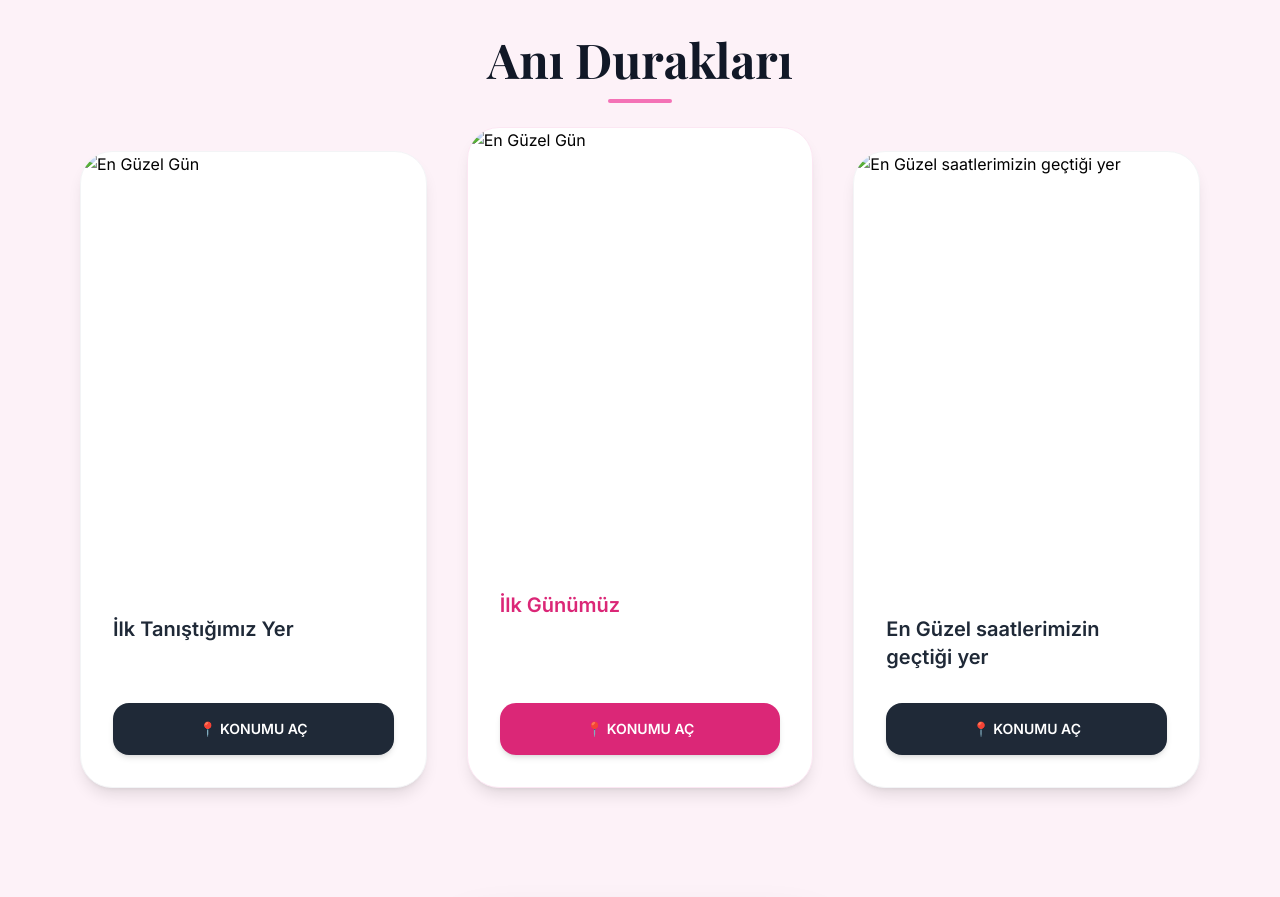
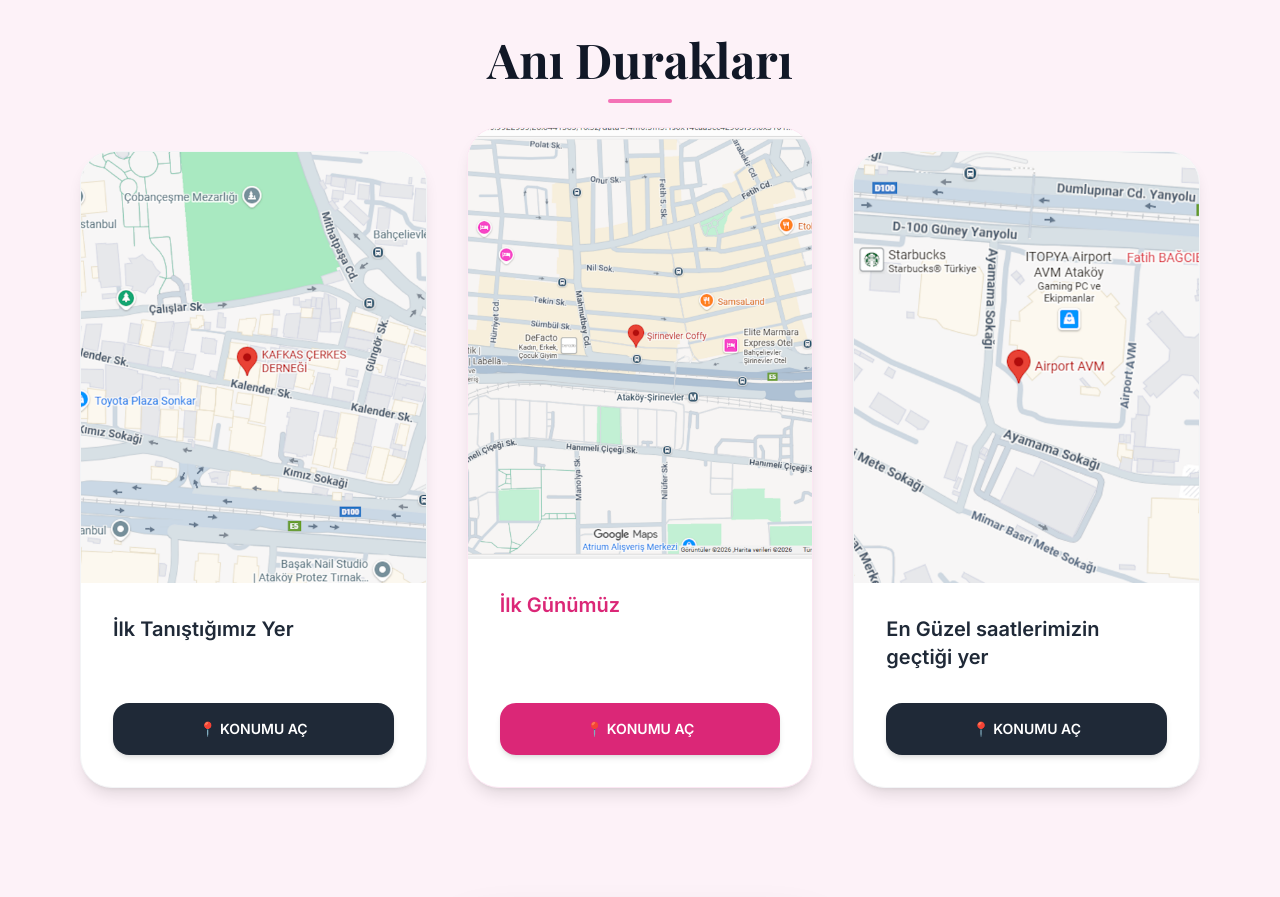
Before and after one commit to Bimbasate/seriday, a plain HTML site: page index.html in a window 1280 px wide. Shown: the part 1000-1897 px from the top of the page. Drawn offline with nearby package versions, Linux system fonts and the light colour scheme; the site is published under a folder, as on GitHub Pages, so addresses that start at the root find nothing.

Commit message:
index.html

```diff
--- a/index.html
+++ b/index.html
@@ -60,7 +60,7 @@ Ağlamanla çıkarma kalbimden,    "
     <div class="grid grid-cols-1 md:grid-cols-3 gap-8 md:gap-10">
 
       <div class="bg-white rounded-[2rem] overflow-hidden shadow-lg border border-gray-100 flex flex-col">
-        <img src="/Konumlar/dernek.png" class="img-container" alt="En Güzel Gün" />
+        <img src="dernek.png" class="img-container" alt="En Güzel Gün" />
         <div class="p-8 flex flex-col flex-grow">
           <h3 class="text-xl font-bold text-gray-800">İlk Tanıştığımız Yer</h3>
           <p class="text-gray-500 text-sm mt-2 mb-6 flex-grow"></p>
@@ -71,7 +71,7 @@ Ağlamanla çıkarma kalbimden,    "
       </div>
 
       <div class="bg-white rounded-[2rem] overflow-hidden shadow-lg border border-pink-100 flex flex-col md:-mt-6">
-        <img src="/Konumlar/coffy.png" class="img-container" alt="En Güzel Gün" />
+        <img src="coffy.png" class="img-container" alt="En Güzel Gün" />
         <div class="p-8 flex flex-col flex-grow">
           <h3 class="text-xl font-bold text-pink-600">İlk Günümüz</h3>
           <p class="text-gray-500 text-sm mt-2 mb-6 flex-grow"></p>
@@ -82,7 +82,7 @@ Ağlamanla çıkarma kalbimden,    "
       </div>
 
       <div class="bg-white rounded-[2rem] overflow-hidden shadow-lg border border-gray-100 flex flex-col">
-        <img src="/Konumlar/avm.png" class="img-container" alt="En Güzel saatlerimizin geçtiği yer" />
+        <img src="avm.png" class="img-container" alt="En Güzel saatlerimizin geçtiği yer" />
         <div class="p-8 flex flex-col flex-grow">
           <h3 class="text-xl font-bold text-gray-800">En Güzel saatlerimizin geçtiği yer</h3>
           <p class="text-gray-500 text-sm mt-2 mb-6 flex-grow"></p>
@@ -135,4 +135,5 @@ Ağlamanla çıkarma kalbimden,    "
 
 
 </body>
+
 </html>
```
